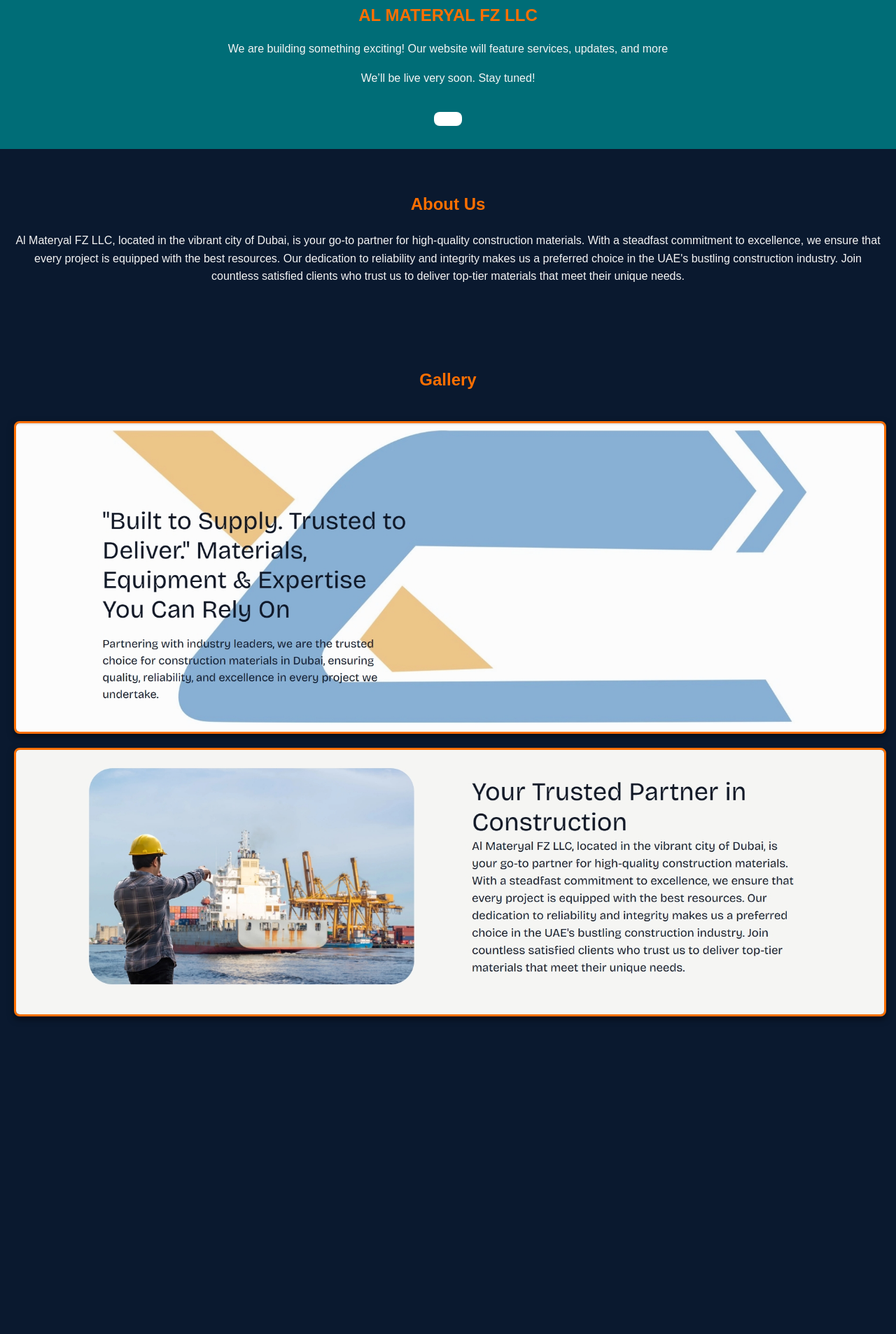
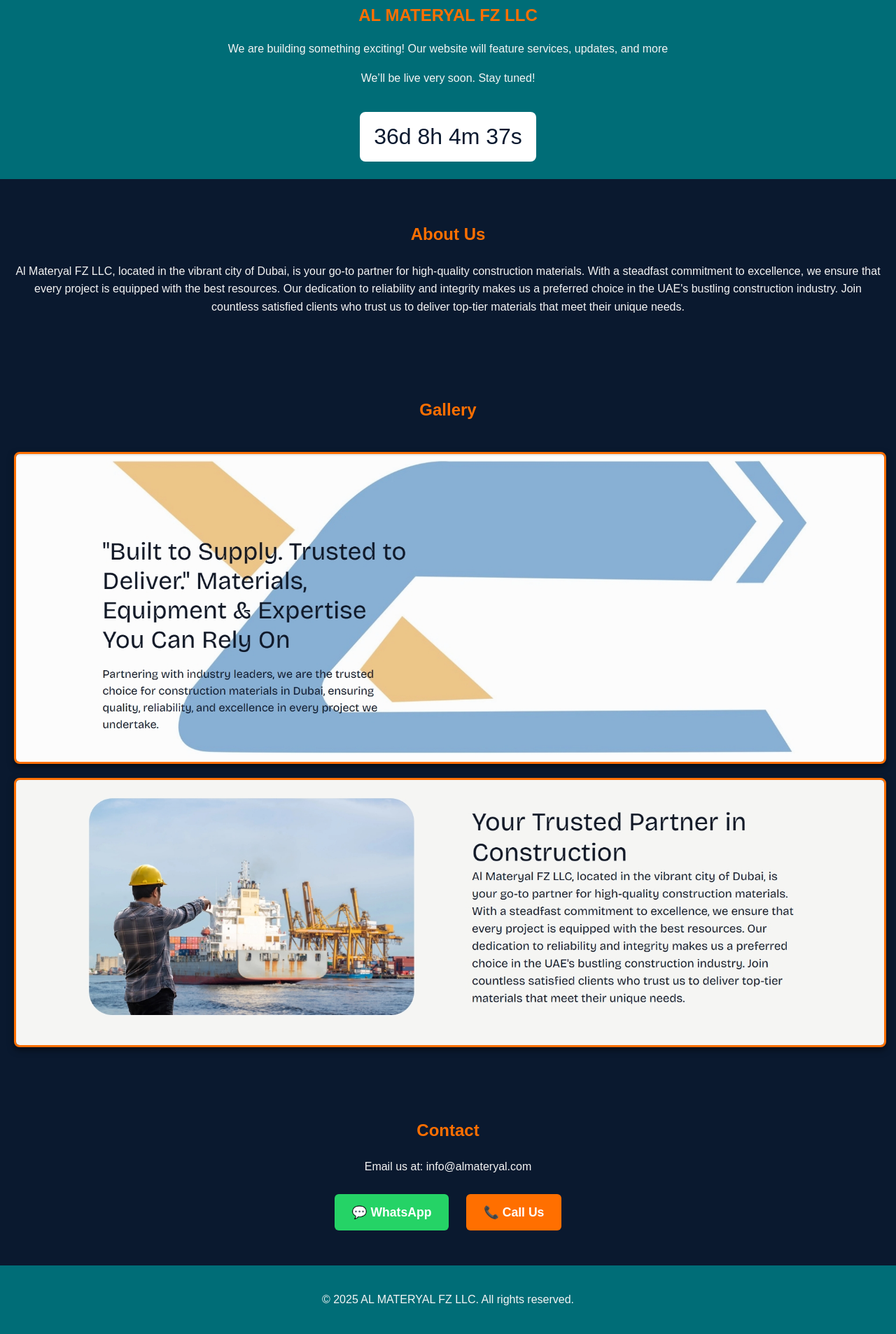
Before and after one commit to Rhizomesolutec/Almateryal-Landing-page, a plain HTML site: page index.html in a window 1280 px wide. Shown: the part 195-2102 px from the top of the page at 70% size. Before the commit the page ends 1688 px from the top, so only its background shows below. Drawn offline with Linux system fonts and the light colour scheme.

Commit message:
Update index.html

```diff
--- a/index.html
+++ b/index.html
@@ -112,3 +112,52 @@
     <img src="webimage01.jpeg" alt="Preview 1">
     <img src="webimage03.jpeg" alt="Preview 2">
   </section>
+
+  <!-- Contact Section -->
+  <section>
+    <h2>Contact</h2>
+    <p>Email us at: info@almateryal.com</p>
+
+    <!-- WhatsApp Button -->
+    <a href="https://wa.me/971527479685" target="_blank" class="btn whatsapp">
+      💬 WhatsApp
+    </a>
+
+    <!-- Call Button -->
+    <a href="tel:+971581895287" class="btn call">
+      📞 Call Us
+    </a>
+  </section>
+
+  <!-- Footer -->
+  <footer>
+    <p>&copy; 2025 AL MATERYAL FZ LLC. All rights reserved.</p>
+  </footer>
+
+  <!-- Countdown Script -->
+  <script>
+    // Set launch date (YYYY-MM-DD format)
+    const launchDate = new Date("2025-12-20T00:00:00").getTime();
+
+    const timer = setInterval(function() {
+      const now = new Date().getTime();
+      const distance = launchDate - now;
+
+      // Time calculations
+      const days = Math.floor(distance / (1000 * 60 * 60 * 24));
+      const hours = Math.floor((distance % (1000 * 60 * 60 * 24)) / (1000 * 60 * 60));
+      const minutes = Math.floor((distance % (1000 * 60 * 60)) / (1000 * 60));
+      const seconds = Math.floor((distance % (1000 * 60)) / 1000);
+
+      document.getElementById("countdown").innerHTML =
+        days + "d " + hours + "h " + minutes + "m " + seconds + "s ";
+
+      // If countdown finished
+      if (distance < 0) {
+        clearInterval(timer);
+        document.getElementById("countdown").innerHTML = "We are live!";
+      }
+    }, 1000);
+  </script>
+</body>
+</html>
```
